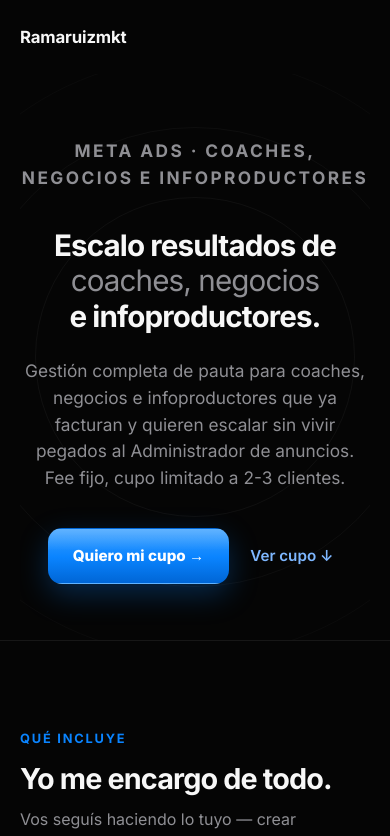
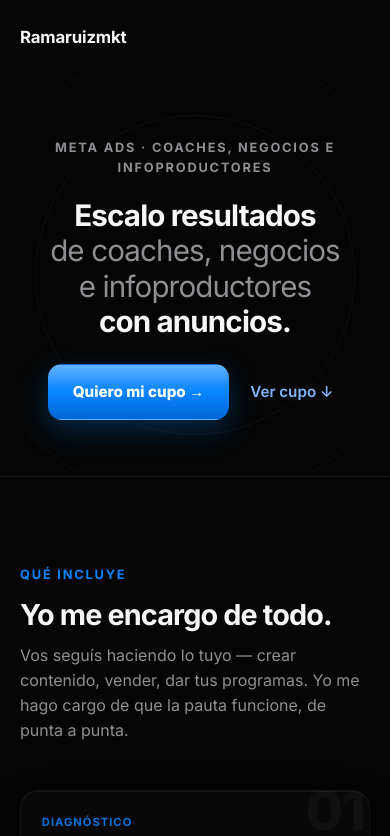
Before and after one commit to ramaskere/Ramaruizmkt, a Next.js app: page / in a window 390 px wide. Shown: the top 836 px of the page. Built offline with nearby package versions, Linux system fonts and the light colour scheme.

Commit message:
Agregar "con anuncios" al hero y sacar el subtítulo
El h1 pasa a 4 líneas cortas (Escalo resultados / de coaches,
negocios / e infoproductores / con anuncios.), todas verificadas sin
corte en mobile. Saca el párrafo subtítulo debajo del título y limpia
el CSS que le correspondía.

```diff
--- a/app/globals.css
+++ b/app/globals.css
@@ -208,13 +208,6 @@ a {
   color: var(--muted);
 }
 
-.hero-content > p {
-  color: var(--muted);
-  font-size: 1.08rem;
-  max-width: 32rem;
-  margin: 0 auto 2.25rem;
-}
-
 .hero-cta {
   display: flex;
   flex-wrap: wrap;
@@ -245,12 +238,8 @@ a {
   animation-delay: 0.08s;
 }
 
-.hero-content > p {
-  animation-delay: 0.16s;
-}
-
 .hero-content .hero-cta {
-  animation-delay: 0.24s;
+  animation-delay: 0.2s;
 }
 
 .section {
--- a/app/page.tsx
+++ b/app/page.tsx
@@ -46,16 +46,11 @@ export default function Home() {
               Meta Ads · Coaches, negocios e infoproductores
             </p>
             <h1>
-              <strong>Escalo resultados de</strong>
-              <span>coaches, negocios</span>
-              <strong>e infoproductores.</strong>
+              <strong>Escalo resultados</strong>
+              <span>de coaches, negocios</span>
+              <span>e infoproductores</span>
+              <strong>con anuncios.</strong>
             </h1>
-            <p>
-              Gestión completa de pauta para coaches, negocios e
-              infoproductores que ya facturan y quieren escalar sin vivir
-              pegados al Administrador de anuncios. Fee fijo, cupo limitado a
-              2-3 clientes.
-            </p>
             <div className="hero-cta">
               <a
                 className="btn btn-primary"
```
